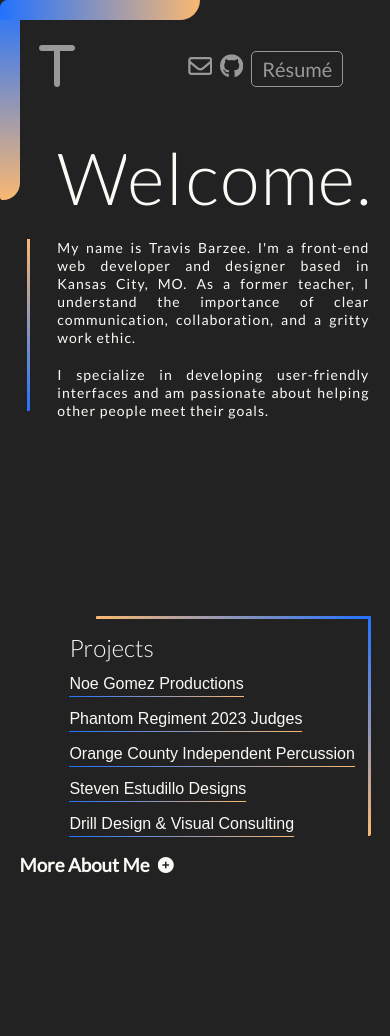
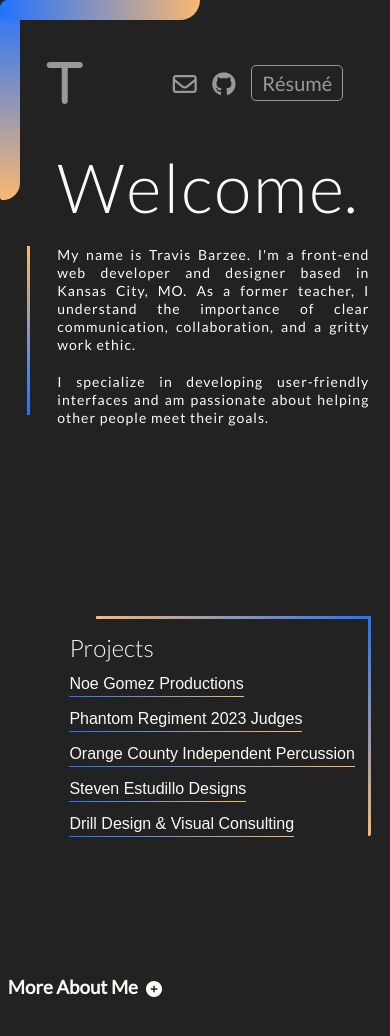
Before and after one commit to travisdbarzee/travisbarzee, a plain HTML site: page index.html in a window 390 px wide. Before the commit the page ends 1013 px from the top, so only its background shows below. Drawn offline with Linux system fonts and the light colour scheme.

Commit message:
Add files via upload

```diff
--- a/style.css
+++ b/style.css
@@ -10,7 +10,6 @@
 * {
   padding: 0;
   margin: 0;
-  overflow: hidden;
 }
 
 body {
@@ -318,7 +317,7 @@ p {
     transform: translate(0, 0);
   }
   100% {
-    transform: translate(-250px, -200px);
+    transform: translate(-250px, -175px);
   }
 }
 
@@ -457,6 +456,8 @@ p {
   body {
     overflow: visible;
     scroll-behavior: smooth;
+    /* this might work? */
+    touch-action: manipulation;
   }
   h2 {
     font-size: 24px;
@@ -475,19 +476,19 @@ p {
     left: 0;
     width: 200px;
   }
+  nav {
+    padding-top: 7vh;
+  }
   .top-left {
-    margin-left: 10vw;
+    margin-left: 12vw;
   }
   .top-right {
     margin-right: 2vw;
+    gap: 4vw;
   }
   h1 {
-    font-size: 72px;
-    letter-spacing: 2px;
-  }
-  .welcome-container {
-    display: flex;
-    gap: 2px;
+    font-size: 68px;
+    letter-spacing: 0;
   }
   .slide {
     left: 7%;
@@ -513,8 +514,9 @@ p {
   }
   .about-container {
     position: absolute;
-    left: 5%;
-    bottom: -20%;
+    left: 2%;
+    bottom: -40%;
+    padding: 50px 0;
   }
   .about-header {
     gap: 8px;
@@ -530,7 +532,7 @@ p {
       transform: translate(0, 0);
     }
     100% {
-      transform: translate(20px, -150px);
+      transform: translate(70px, 0);
     }
   }
 }
```
